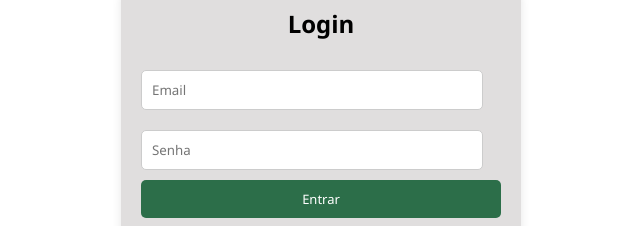
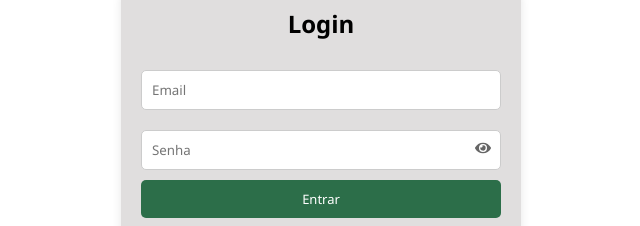
Before and after one commit to Ivozeraa/siteoficialeeep, a React (Create React App) app: page /login in a window 1280 px wide. Shown: the part 133-359 px from the top of the page, without its empty margins (319-959 px from the left). Built offline with nearby package versions, Linux system fonts and the light colour scheme.

Commit message:
Login Ajusted's

```diff
--- a/src/Pages/LoginSystem/Login.js
+++ b/src/Pages/LoginSystem/Login.js
@@ -1,11 +1,13 @@
 import React, { useState } from 'react';
 import { signInWithEmailAndPassword, signInWithPopup, GoogleAuthProvider } from 'firebase/auth';
 import { auth } from './firebase';
+import { FaEye, FaEyeSlash } from 'react-icons/fa'; // Ícones de olho
 import './LoginRegister.css';
 
 const Login = () => {
   const [email, setEmail] = useState('');
   const [password, setPassword] = useState('');
+  const [showPassword, setShowPassword] = useState(false); // Estado para alternar visualização de senha
   const [error, setError] = useState('');
 
   const handleLogin = async (e) => {
@@ -39,12 +41,22 @@ const Login = () => {
           value={email}
           onChange={(e) => setEmail(e.target.value)}
         />
-        <input
-          type="password"
-          placeholder="Senha"
-          value={password}
-          onChange={(e) => setPassword(e.target.value)}
-        />
+
+        <div className="password-container">
+          <input
+            type={showPassword ? 'text' : 'password'} // Alterna entre password e text
+            placeholder="Senha"
+            value={password}
+            onChange={(e) => setPassword(e.target.value)}
+          />
+          <span
+            className="password-toggle"
+            onClick={() => setShowPassword(!showPassword)} // Alterna o estado de visualização da senha
+          >
+            {showPassword ? <FaEyeSlash /> : <FaEye />} {/* Ícone que alterna */}
+          </span>
+        </div>
+
         <button type="submit">Entrar</button>
       </form>
       <button className="google-login" onClick={handleGoogleLogin}>
--- a/src/Pages/LoginSystem/LoginRegister.css
+++ b/src/Pages/LoginSystem/LoginRegister.css
@@ -17,12 +17,32 @@
 }
 
 input[type="email"],
-input[type="password"] {
-  width: 95%;
+input[type="password"],
+input[type="text"] {
+  width: 100%;
   padding: 10px;
+  padding-right: 40px; /* Espaço para o ícone */
   margin: 10px 0;
   border: 1px solid #ccc;
   border-radius: 5px;
+  box-sizing: border-box; /* Garantir que o padding-right funcione */
+}
+
+.password-container {
+  position: relative; /* Para posicionar o ícone dentro do input */
+}
+
+.password-toggle {
+  position: absolute;
+  top: 50%;
+  right: 10px;
+  transform: translateY(-50%);
+  cursor: pointer;
+  color: #666;
+}
+
+.password-toggle:hover {
+  color: #333;
 }
 
 button {
--- a/src/Pages/LoginSystem/Register.js
+++ b/src/Pages/LoginSystem/Register.js
@@ -1,11 +1,13 @@
 import React, { useState } from 'react';
 import { createUserWithEmailAndPassword, signInWithPopup, GoogleAuthProvider } from 'firebase/auth';
 import { auth } from './firebase';
+import { FaEye, FaEyeSlash } from 'react-icons/fa'; // Ícones de olho
 import './LoginRegister.css';
 
 const Register = () => {
   const [email, setEmail] = useState('');
   const [password, setPassword] = useState('');
+  const [showPassword, setShowPassword] = useState(false); // Estado para alternar visualização de senha
   const [role, setRole] = useState('Aluno');
   const [error, setError] = useState('');
 
@@ -44,12 +46,21 @@ const Register = () => {
           value={email}
           onChange={(e) => setEmail(e.target.value)}
         />
-        <input
-          type="password"
-          placeholder="Senha"
-          value={password}
-          onChange={(e) => setPassword(e.target.value)}
-        />
+
+        <div className="password-container">
+          <input
+            type={showPassword ? 'text' : 'password'} // Alterna entre password e text
+            placeholder="Senha"
+            value={password}
+            onChange={(e) => setPassword(e.target.value)}
+          />
+          <span
+            className="password-toggle"
+            onClick={() => setShowPassword(!showPassword)} // Alterna o estado de visualização da senha
+          >
+            {showPassword ? <FaEyeSlash /> : <FaEye />} {/* Ícone que alterna */}
+          </span>
+        </div>
 
         <div className="role-select">
           <label>
```
